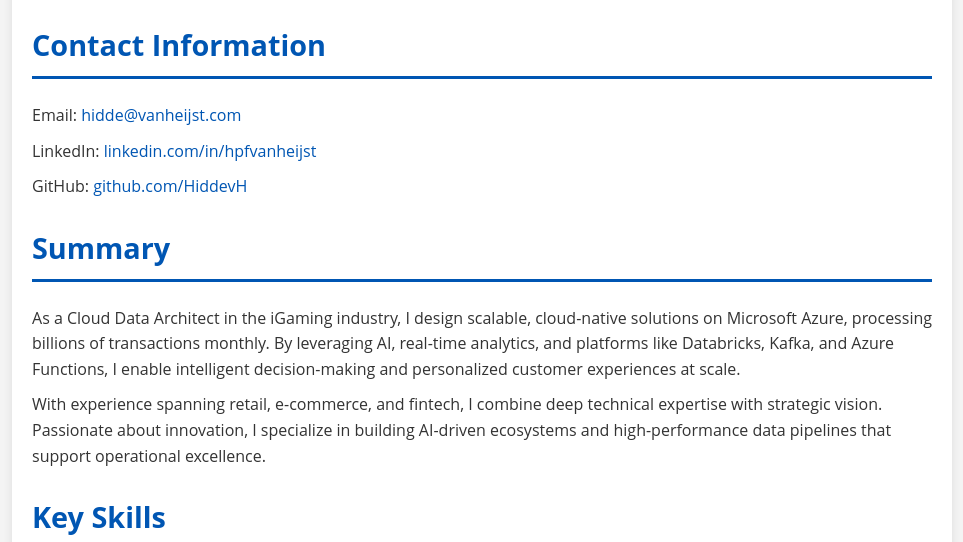
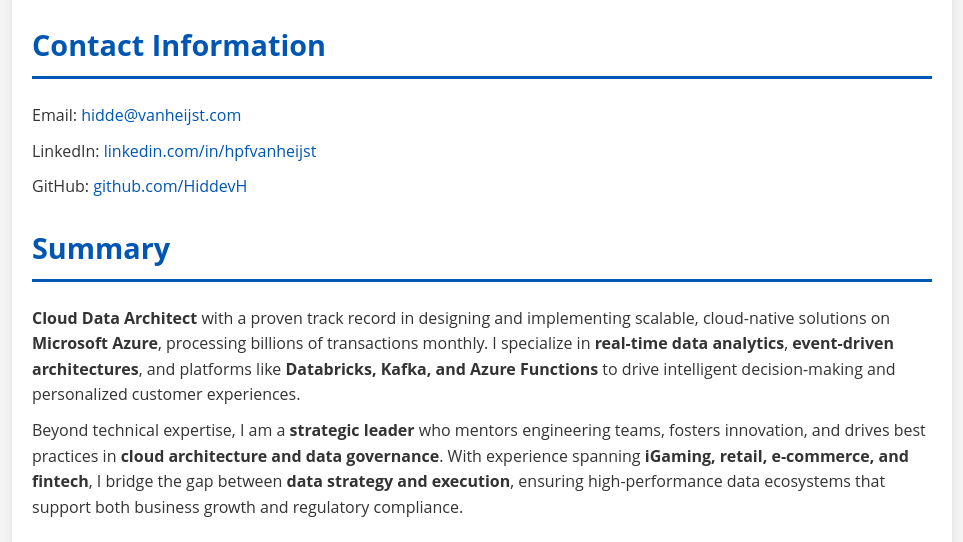
Before and after one commit to HiddevH/hiddevanheijst.nl, a plain HTML site: page index.html in a window 1280 px wide. Shown: the part 215-757 px from the top of the page, without its empty margins (158-1121 px from the left). Drawn offline with Linux system fonts and the light colour scheme.

Commit message:
add new content

```diff
--- a/index.html
+++ b/index.html
@@ -115,20 +115,32 @@
             <p>GitHub: <a href="https://github.com/HiddevH" target="_blank">github.com/HiddevH</a></p>
         </div>
 
-        <div class="section summary">
-            <h2>Summary</h2>
-            <p>As a Cloud Data Architect in the iGaming industry, I design scalable, cloud-native solutions on Microsoft Azure, processing billions of transactions monthly. By leveraging AI, real-time analytics, and platforms like Databricks, Kafka, and Azure Functions, I enable intelligent decision-making and personalized customer experiences at scale.</p>
-            <p>With experience spanning retail, e-commerce, and fintech, I combine deep technical expertise with strategic vision. Passionate about innovation, I specialize in building AI-driven ecosystems and high-performance data pipelines that support operational excellence.</p>
-        </div>
+<div class="section summary">
+    <h2>Summary</h2>
+    <p>
+        <strong>Cloud Data Architect</strong> with a proven track record in designing and implementing
+        scalable, cloud-native solutions on <strong>Microsoft Azure</strong>, processing billions of transactions monthly.
+        I specialize in <strong>real-time data analytics</strong>, <strong>event-driven architectures</strong>, and platforms like
+        <strong>Databricks, Kafka, and Azure Functions</strong> to drive intelligent decision-making and personalized
+        customer experiences.
+    </p>
+    <p>
+        Beyond technical expertise, I am a <strong>strategic leader</strong> who mentors engineering teams, fosters
+        innovation, and drives best practices in <strong>cloud architecture and data governance</strong>.
+        With experience spanning <strong>iGaming, retail, e-commerce, and fintech</strong>, I bridge the gap
+        between <strong>data strategy and execution</strong>, ensuring high-performance data ecosystems that support
+        both business growth and regulatory compliance.
+    </p>
+</div>
 
         <div class="section skills">
             <h2>Key Skills</h2>
             <ul>
                 <li>Cloud-Native & Event-Driven Architecture</li>
                 <li>Real-Time Data Processing</li>
+                <li>Data Governance & Compliance (Wwft, KOA)</li>
                 <li>Technical Leadership & Team Mentorship</li>
                 <li>Strategic Planning & Stakeholder Management</li>
-                <li>Data Governance & Compliance (Wwft, KOA)</li>
             </ul>
         </div>
 
```
